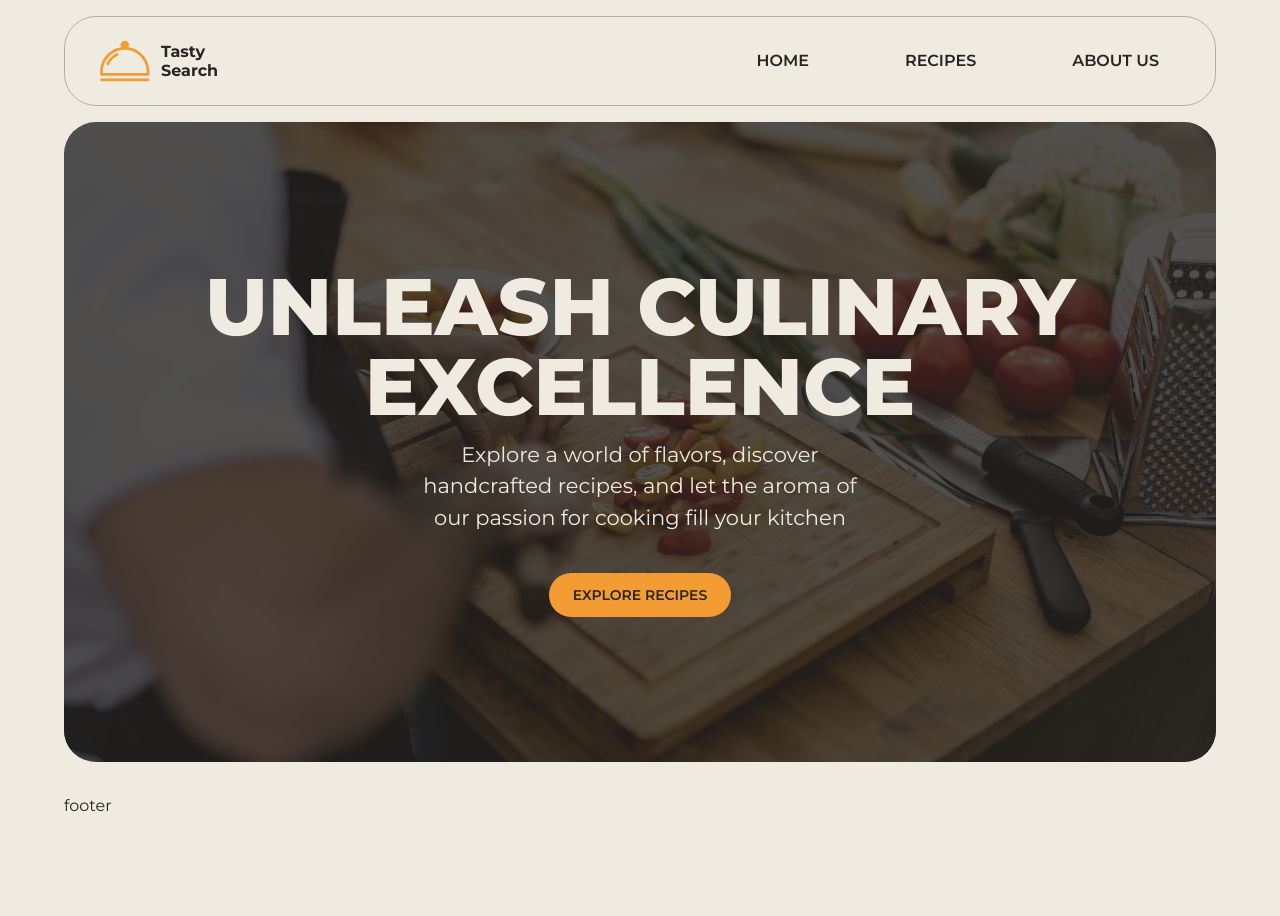
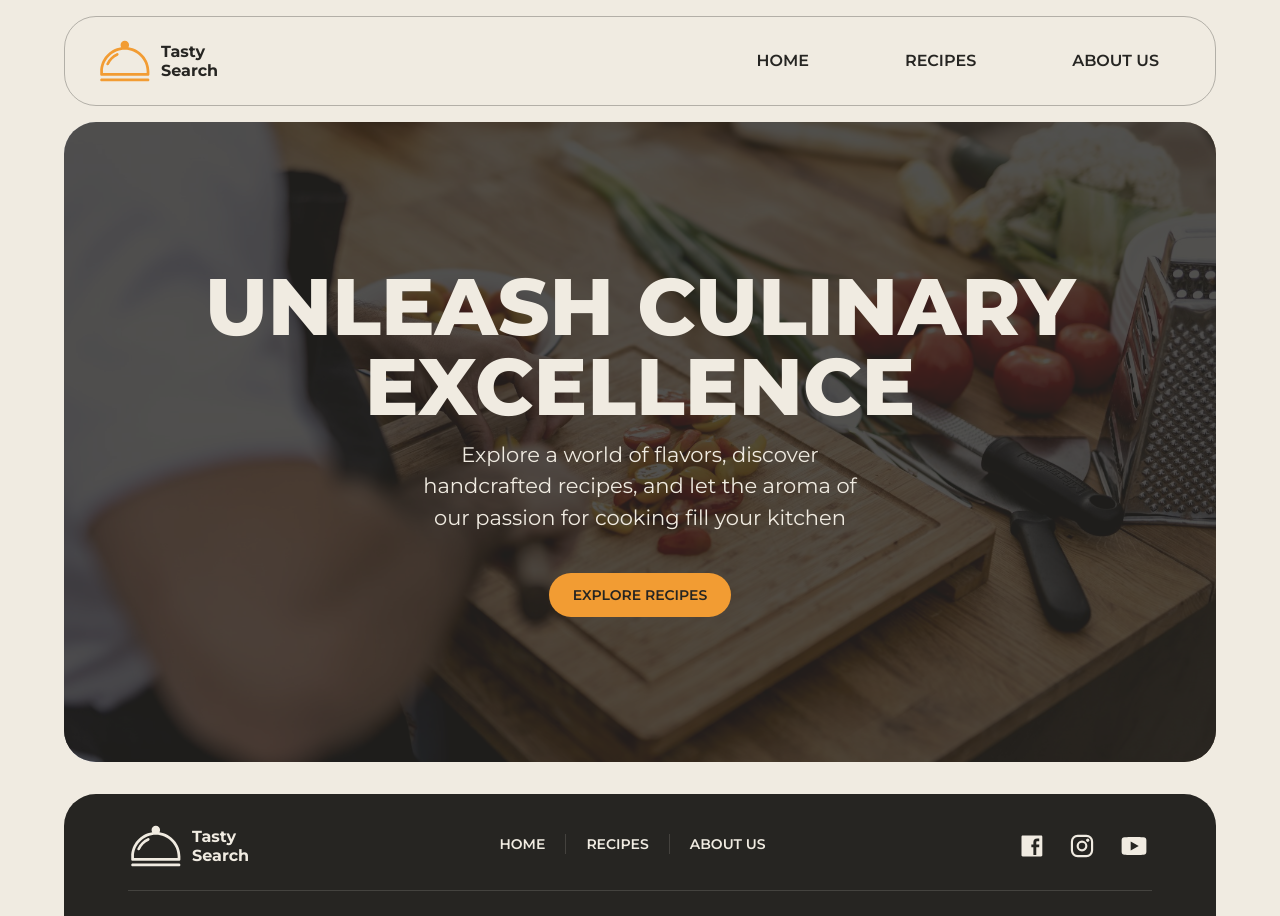
Before and after one commit to laurentiu-m/recipe-react, a React (Vite) app: page / in a window 1280 px wide. Shown: the top 916 px of the page. Before the commit the page ends 834 px from the top, so only its background shows below. Built offline with nearby package versions, Linux system fonts and the light colour scheme.

Commit message:
Add footer, make links components and Logo component reusable

```diff
--- a/src/components/Footer.jsx
+++ b/src/components/Footer.jsx
@@ -1,8 +1,28 @@
+import Logo from "./Logo";
+import Links from "./Links";
+import SocialLinks from "./SocialLinks";
+import logoWhite from "../assets/logo-white.svg";
+
 function Footer() {
   return (
-    <div>
-      <h1>footer</h1>
-    </div>
+    <>
+      <div className="p-6 bg-dark rounded-[32px]">
+        <div className="flex flex-col pb-6 gap-6 border-b border-b-white/15 md:flex-row md:justify-between md:mx-10 md:pb-4">
+          <div className="flex justify-center">
+            <Logo logo={logoWhite} color={"white"} />
+          </div>
+
+          <div className="text-white font-semibold uppercase">
+            <Links />
+          </div>
+
+          <SocialLinks />
+        </div>
+        <p className="text-white/60 text-center text-xs font-medium pt-6">
+          Copyright: &copy; 2024 Tasty Search.
+        </p>
+      </div>
+    </>
   );
 }
 
--- /dev/null
+++ b/src/components/Links.jsx
@@ -0,0 +1,27 @@
+function Links() {
+  return (
+    <ul className="flex flex-col gap-3 text-sm md:flex-row md:items-center">
+      <li className="border-b border-b-white/15 py-4 px-2 md:border-none">
+        <a href="/">Home</a>
+      </li>
+
+      <div className="hidden h-5 border-l border-l-white/15 md:block"></div>
+
+      <li className="border-b border-b-white/15 py-4 px-2 md:border-none">
+        <a href="/" className="">
+          Recipes
+        </a>
+      </li>
+
+      <div className="hidden h-5 border-l border-l-white/15 md:block"></div>
+
+      <li className="py-4 px-2">
+        <a href="/" className="">
+          About Us
+        </a>
+      </li>
+    </ul>
+  );
+}
+
+export default Links;
--- a/src/components/Logo.jsx
+++ b/src/components/Logo.jsx
@@ -1,10 +1,12 @@
-import logo from "../assets/logo.svg";
+import PropTypes from "prop-types";
 
-function Logo() {
+function Logo({ logo, color }) {
   return (
     <a href="/" className="flex items-center gap-2">
       <img src={logo} alt="logo" className="w-10 h-10 sm:w-14 sm:h-14" />
-      <div className="flex flex-col items-start justify-center leading-tight">
+      <div
+        className={`flex flex-col items-start justify-center leading-tight text-${color}`}
+      >
         <span className="font-bold text-sm mb-[-5px] sm:text-base">Tasty</span>
         <span className="font-bold text-sm sm:text-base">Search</span>
       </div>
@@ -12,4 +14,9 @@ function Logo() {
   );
 }
 
+Logo.propTypes = {
+  logo: PropTypes.string,
+  color: PropTypes.string,
+};
+
 export default Logo;
--- a/src/components/MobileNavMenu.jsx
+++ b/src/components/MobileNavMenu.jsx
@@ -1,33 +1,11 @@
-import facebookIcon from "../assets/facebook-icon.svg";
-import instagramIcon from "../assets/instagram-icon.svg";
-import youtubeIcon from "../assets/youtube-icon.svg";
+import Links from "./Links";
+import SocialLinks from "./SocialLinks";
 
 function MobileNavMenu() {
   return (
     <div className="w-full absolute top-[85px] left-0 z-50 flex flex-col gap-10 px-4 pt-4 pb-11 bg-dark text-white font-semibold uppercase rounded-[32px] sm:hidden">
-      <ul className="flex flex-col gap-3">
-        <li className="border-b border-b-white/15 py-4 px-2">
-          <a href="/">Home</a>
-        </li>
-
-        <li className="border-b border-b-white/15 py-4 px-2">
-          <a href="/" className="">
-            Recipes
-          </a>
-        </li>
-
-        <li className="border-b border-b-white/15 py-4 px-2">
-          <a href="/" className="">
-            About Us
-          </a>
-        </li>
-      </ul>
-
-      <div className="flex items-center justify-center gap-4">
-        <img src={facebookIcon} alt="facebook-icon" className="w-8 h-8" />
-        <img src={instagramIcon} alt="instagram-icon" className="w-9 h-9" />
-        <img src={youtubeIcon} alt="youtube-icon" className="w-9 h-9" />
-      </div>
+      <Links />
+      <SocialLinks />
     </div>
   );
 }
--- a/src/components/Nav.jsx
+++ b/src/components/Nav.jsx
@@ -1,5 +1,6 @@
 import NavLinks from "./NavLinks";
 import MobileNavMenu from "./MobileNavMenu";
+import logo from "../assets/logo.svg";
 import Logo from "./Logo";
 import hamburgerMenu from "../assets/hamburger-menu.svg";
 import closeIcon from "../assets/close-icon.svg";
@@ -11,7 +12,7 @@ function Nav() {
   return (
     <nav className="bg-transparent border border-dark/30 rounded-[32px]">
       <div className="relative flex items-center justify-between mx-auto p-4 sm:px-8">
-        <Logo />
+        <Logo logo={logo} color={"dark"} />
         <NavLinks />
         <button
           onClick={() => setShowMobileMenu(!showMobileMenu)}
--- /dev/null
+++ b/src/components/SocialLinks.jsx
@@ -0,0 +1,15 @@
+import facebookIcon from "../assets/facebook-icon.svg";
+import instagramIcon from "../assets/instagram-icon.svg";
+import youtubeIcon from "../assets/youtube-icon.svg";
+
+function SocialLinks() {
+  return (
+    <div className="flex items-center justify-center gap-4">
+      <img src={facebookIcon} alt="facebook-icon" className="w-8 h-8" />
+      <img src={instagramIcon} alt="instagram-icon" className="w-9 h-9" />
+      <img src={youtubeIcon} alt="youtube-icon" className="w-9 h-9" />
+    </div>
+  );
+}
+
+export default SocialLinks;
```
Also changed, not shown: src/assets/logo-white.svg (added).
